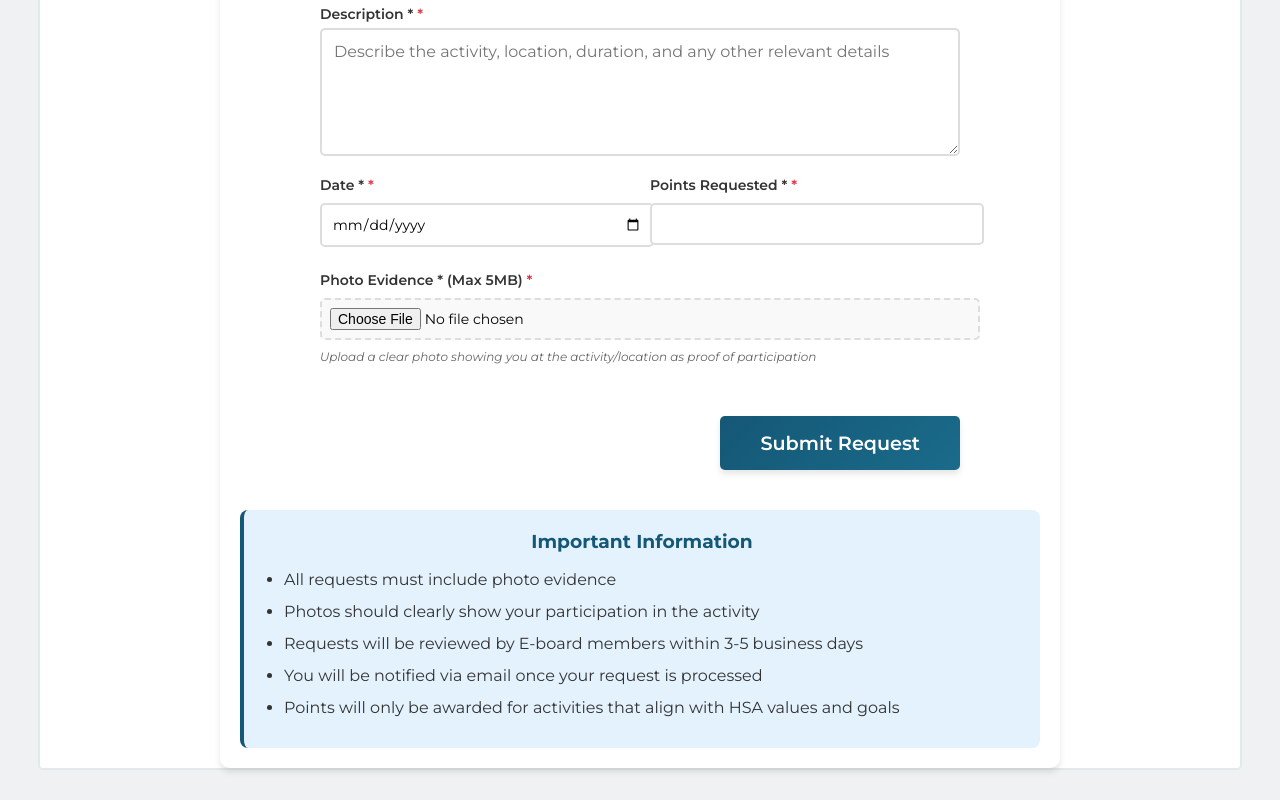
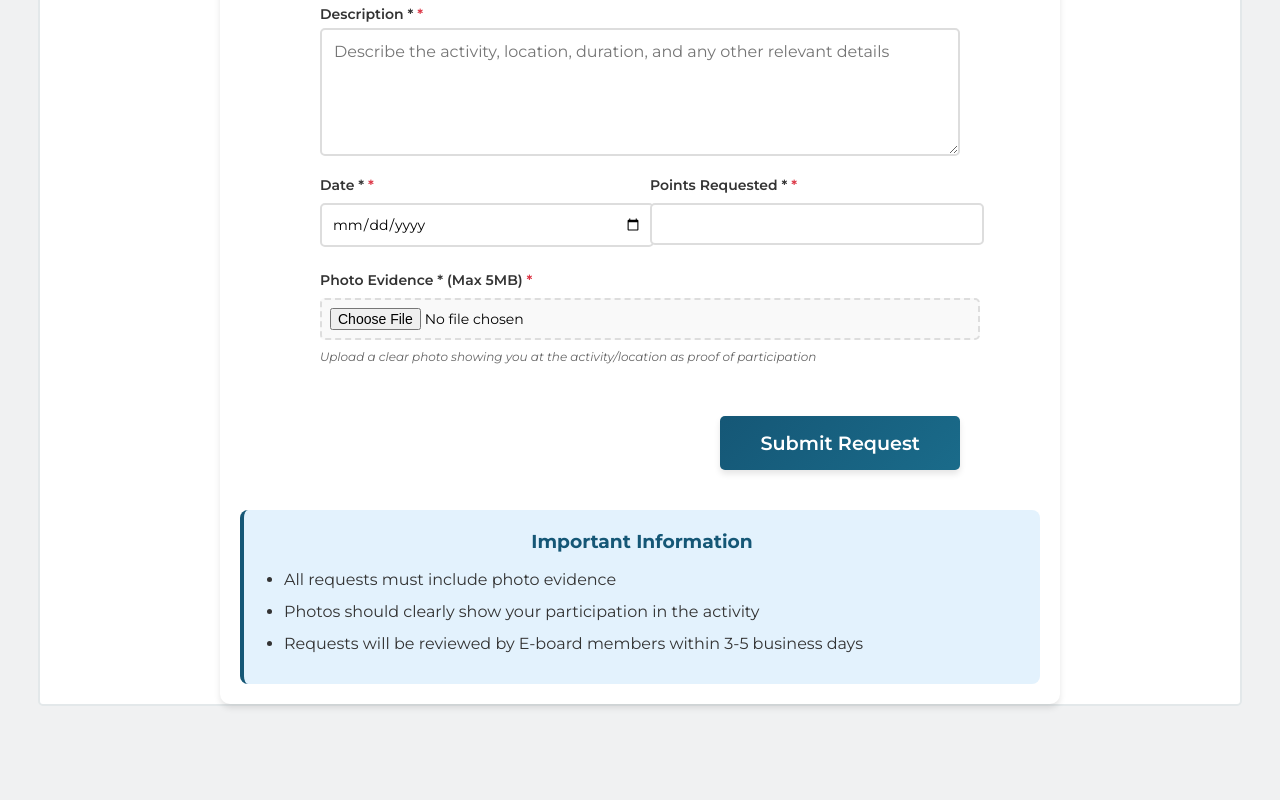
Before and after one commit to hsasecretary/hsapoints, a React (Create React App) app: page /dashboard in a window 1280 px wide. Shown: the part 1178-1978 px from the top of the page. After the commit the page ends 1914 px from the top, so only its background shows below. Built offline with nearby package versions, Linux system fonts and the light colour scheme; no server answers; the database is empty; sample sign-in values are in the browser's storage.

Commit message:
Updated Point Requirement Notice

```diff
--- a/src/PointRequest.js
+++ b/src/PointRequest.js
@@ -300,8 +300,6 @@ function PointRequest() {
                     <li>All requests must include photo evidence</li>
                     <li>Photos should clearly show your participation in the activity</li>
                     <li>Requests will be reviewed by E-board members within 3-5 business days</li>
-                    <li>You will be notified via email once your request is processed</li>
-                    <li>Points will only be awarded for activities that align with HSA values and goals</li>
                 </ul>
             </div>
         </div>
```
